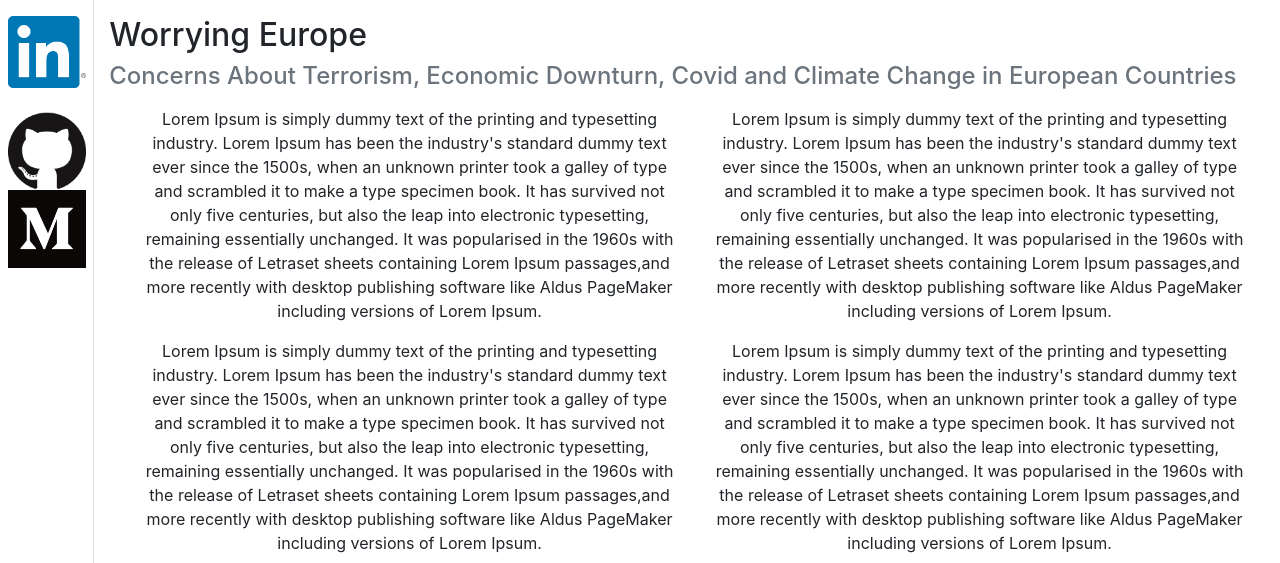
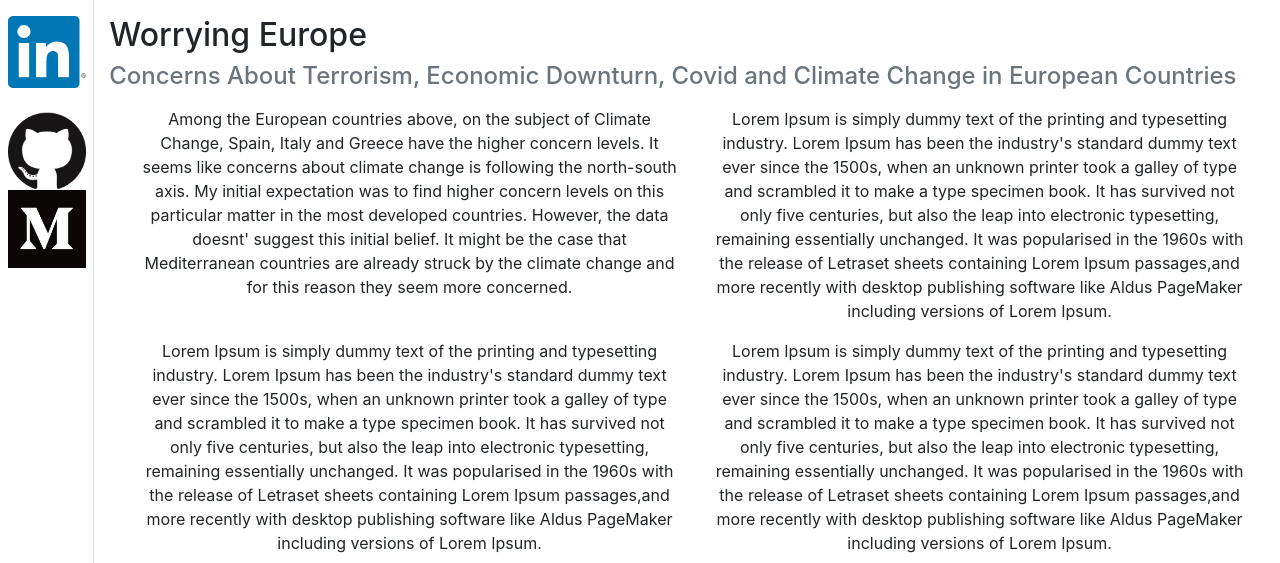
Before and after one commit to tugberkcapraz/worrying-europe, a Flask app: template myapp/templates/index.html in a window 1280 px wide. Shown: the part 56-619 px from the top of the page. Run offline with Flask 2, Linux system fonts and the light colour scheme; the template is opened without the code that fills it, so the values that code supplies are empty; some libraries are stand-ins or nearby versions.

Commit message:
fix first lipsum

```diff
--- a/myapp/templates/index.html
+++ b/myapp/templates/index.html
@@ -78,14 +78,12 @@
             <div class="row">
                 <div class="col-6">
                     <div id="{{ids[0]}}"></div>
-                    <p> Lorem Ipsum is simply dummy text of the printing and typesetting industry.
-                        Lorem Ipsum has been the industry's standard dummy text ever since the 1500s, when an unknown
-                        printer took a galley of type and scrambled it to make a type specimen book. It has survived not
-                        only five centuries, but also the leap into electronic typesetting, remaining essentially
-                        unchanged.
-                        It was popularised in the 1960s with the release of Letraset sheets containing Lorem Ipsum
-                        passages,and more recently with desktop publishing software like Aldus PageMaker including
-                        versions of Lorem Ipsum.
+                    <p> Among the European countries above, on the subject of Climate Change, Spain, Italy and Greece
+                        have the higher concern levels. It seems like concerns about climate change is following the
+                        north-south axis. My initial expectation was to find higher concern levels on this particular
+                        matter in the most developed countries. However, the data doesnt' suggest this initial belief.
+                        It might be the case that Mediterranean countries are already struck by the climate change and
+                        for this reason they seem more concerned.
                     </p>
                 </div>
 
```
Also changed, not shown: README.md.
